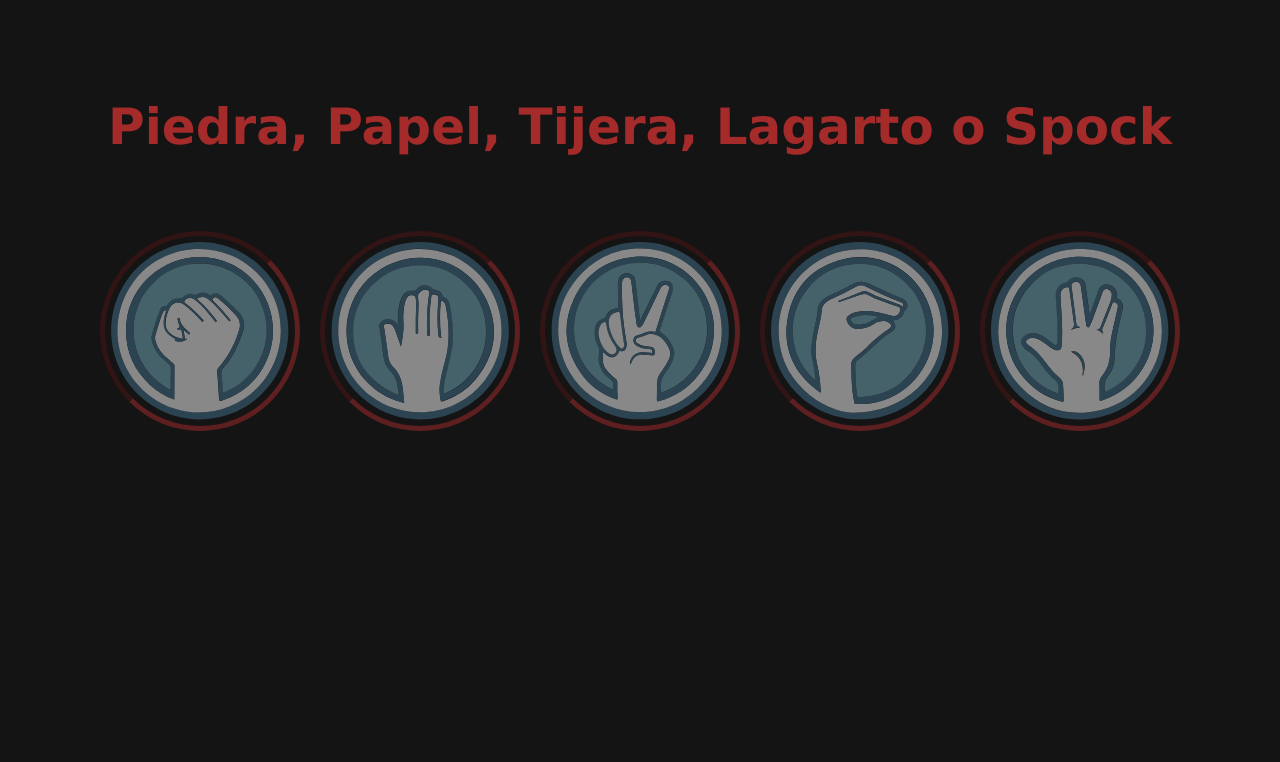
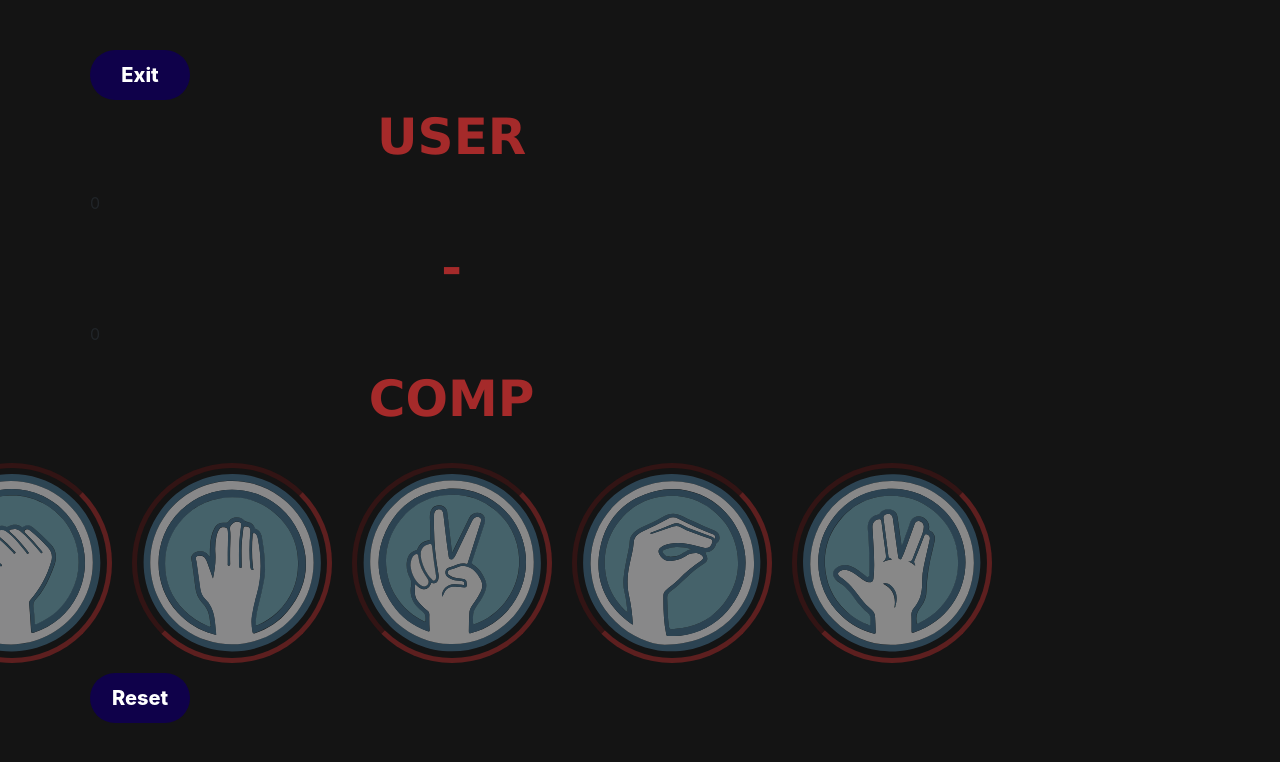
Before and after one commit to fabriciomarote/Piedra-papel-tijera-largarto-spock, a React (Create React App) app in the folder tp-integrador/: page /game in a window 1280 px wide. Shown: the top 762 px of the page. Built offline with nearby package versions, Linux system fonts and the light colour scheme.

Commit message:
se agrega funcionalidad a botones en el componente GamePage

```diff
--- a/tp-integrador/src/components/GamePage.jsx
+++ b/tp-integrador/src/components/GamePage.jsx
@@ -1,60 +1,105 @@
-import imgPiedra from '../images/rock.svg';
-import imgPapel from '../images/paper.svg';
-import imgTijera from '../images/scissors.svg';
-import imgLagarto from '../images/lizard.svg';
+import imgRock from '../images/rock.svg';
+import imgPaper from '../images/paper.svg';
+import imgScissors from '../images/scissors.svg';
+import imgLizard from '../images/lizard.svg';
 import imgSpock from '../images/spock.svg';
-import { useState } from 'react';
+import { useEffect, useState } from 'react';
+import { useNavigate } from "react-router-dom";
 import '../styles/GamePage.css';
 
 const GamePage = () => {
 
-    const [contadorPlayer, setContadorPlayer] = useState(0)
-    const [contadorComp, setContadorComp] = useState(0)
+    const [countUser, setCountUser] = useState(0)
+    const [countComp, setCountComp] = useState(0)
 
-    const piedra = {
-        name: "Piedra",
-        ganaA: "Tijera",
-        src: imgPiedra
+    const rock = {
+        name: "Rock",
+        win: ["Lizard", "Scissors"],
+        src: imgRock
     }
 
-    const papel = {
-        name: "Papel",
-        ganaA: "Piedra",
-        src: imgPapel
+    const paper = {
+        name: "Paper",
+        win: ["Rock", "Spock"],
+        src: imgPaper
     }
 
-    const tijera = {
-        name: "Tijera",
-        ganaA: "Papel",
-        src: imgTijera
+    const scissors = {
+        name: "Scissors",
+        win: ["Paper", "Lizard"],
+        src: imgScissors
     }
 
-    const lagarto = {
-        name: "Piedra",
-        ganaA: "Tijera",
-        src: imgLagarto
+    const lizard = {
+        name: "Lizard",
+        win: ["Spock", "Paper"],
+        src: imgLizard
     }
 
     const spock = {
         name: "Spock",
-        ganaA: "Tijera",
+        win: ["Scissors", "Rock"],
         src: imgSpock
     }
+
+    const tirosDeComp = [rock, paper, scissors, lizard, spock]
+
+    const tiroDeComp = () => {
+        return tirosDeComp.random()
+    }
+
+    const reserCount = () => {
+        setCountUser(0);
+        setCountComp(0);
+    }
+
+    const realizarJugada = (elem) => {
+        if (elem.win.includes(tiroDeComp.name)) {
+            console.log(elem)
+            console.log("elem")
+            setCountUser(countUser + 1);
+        } else if ( elem.name == tiroDeComp.name) {
+            //empate
+        } else {
+            setCountComp(countComp + 1)
+        }
+    }
+
+    const navigate = useNavigate();
+    const goBack = () => navigate('/')
 
     return (
         <>
             <div className='gamePage-container'>
-                <div className='header'>
-                    <p className='title-game'>Piedra, Papel, Tijera, Lagarto o Spock</p>
+                <div className='col-lg-2 col-md-12 col-sm-12 col-xs-12 container-left'>
+                    <button type="submit" onClick={goBack} className="btn-btn btn-info btn-mp">Exit</button>
                 </div>
-                <div className='game-container'>
-                    <div className='buttons-container'>
-                        <img className='img' src={piedra.src} alt="imagen"/>
-                        <img className='img' src={papel.src} alt="imagen"/>
-                        <img className='img' src={tijera.src} alt="imagen"/>
-                        <img className='img' src={lagarto.src} alt="imagen"/>
-                        <img className='img' src={spock.src} alt="imagen"/>
+                <div className='col-lg-8 col-md-12 col-sm-12 col-xs-12 container-medium'>
+                    <div className='contador-container'>
+                    <div className='contador'>
+                        <div className='contador-left'>
+                            <p className='title-game'>USER</p>
+                            <p className='point'>{countUser}</p>
+                        </div>
+                        <p className='title-game'>-</p>
+                        <div className='contador-right'>
+                            <p className='point'>{countComp}</p>
+                            <p className='title-game'>COMP</p>
+                        </div>
                     </div>
+                    </div>
+                    <div className='game-container'>
+                        <div className='buttons-container'>
+                            <img className='img' onClick={() => realizarJugada(rock)} src={rock.src} alt="imagen"/>
+                            <img className='img' onClick={() => realizarJugada(paper)} src={paper.src} alt="imagen"/>
+                            <img className='img' onClick={() => realizarJugada(scissors)} src={scissors.src} alt="imagen"/>
+                            <img className='img' onClick={() => realizarJugada(lizard)} src={lizard.src} alt="imagen"/>
+                            <img className='img' onClick={() => realizarJugada(spock)} src={spock.src} alt="imagen"/>
+                        </div>
+                    </div>
+                </div>
+                <div className='col-lg-2 col-md-12 col-sm-12 col-xs-12 container-right'>
+                    <button type="submit" onClick={reserCount} className="btn-btn btn-info btn-mp">Reset</button>
                 </div>
             </div>
         </>
```
